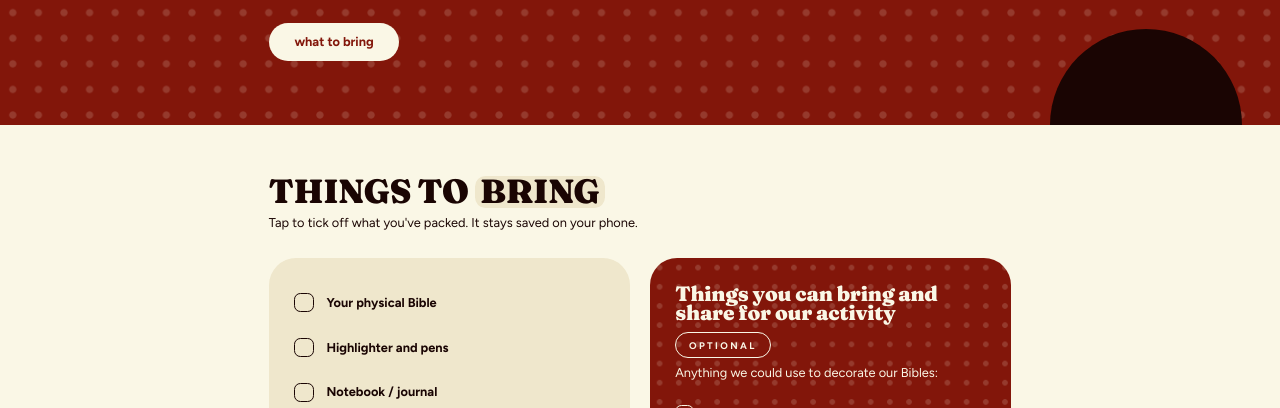
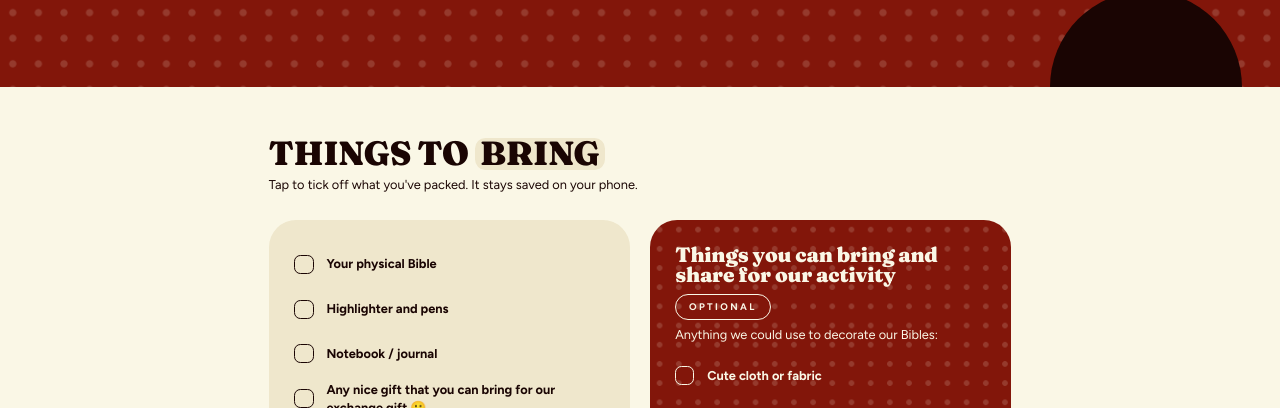
Before and after one commit to charlescayno/dgroup-christmas-celebration-2026, a plain HTML site: page index.html in a window 1280 px wide. Shown: the part 692-1100 px from the top of the page. Drawn offline with Linux system fonts and the light colour scheme.

Commit message:
Remove what to bring button

```diff
--- a/index.html
+++ b/index.html
@@ -30,7 +30,6 @@
     <div class="when"><div><b>Date</b><span>Monday, November 30, 2026</span></div><div><b>Call time</b><span>3:30 PM</span></div><div><b>Starts</b><span>4:00 PM</span></div></div>
     <p class="ontime">Please be there on time! &#128578;</p>
     <div class="where"><b>Where</b><span>Cafe Oasis</span><a class="btn" href="https://www.google.com/maps/search/?api=1&amp;query=Unit%2004%2C%20Cafe%20Oasis%20-%20Mercedes%20Ave%20Pasig%2C%20Casa%20Enrica%2C%20Mercedes%20Ave%2C%20Caniogan%2C%20Pasig%2C%201600%20Metro%20Manila" target="_blank" rel="noopener">open in google maps</a></div>
-    <a class="btn" href="#bring">what to bring</a>
   </div>
 </header>
 
```
